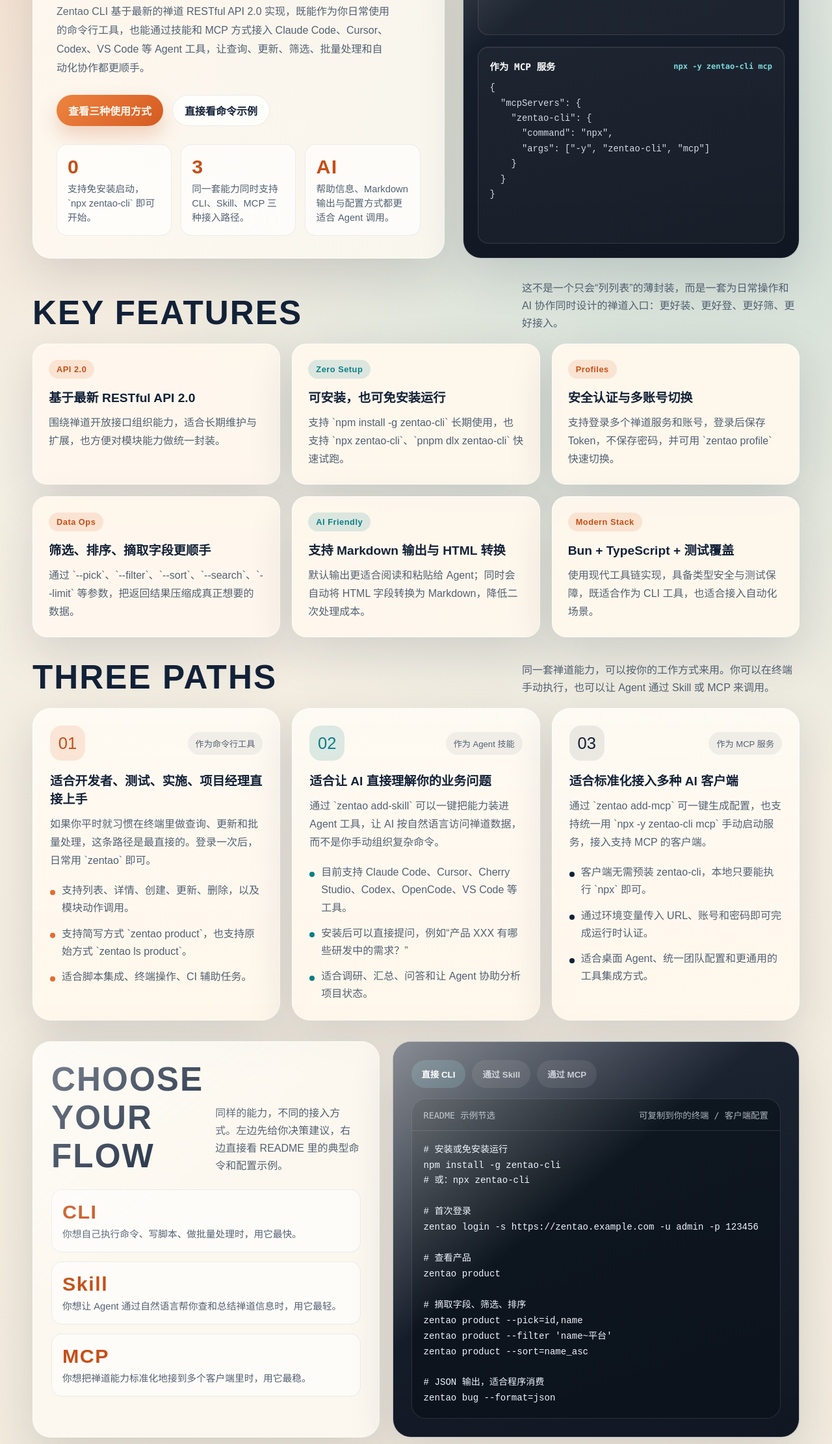
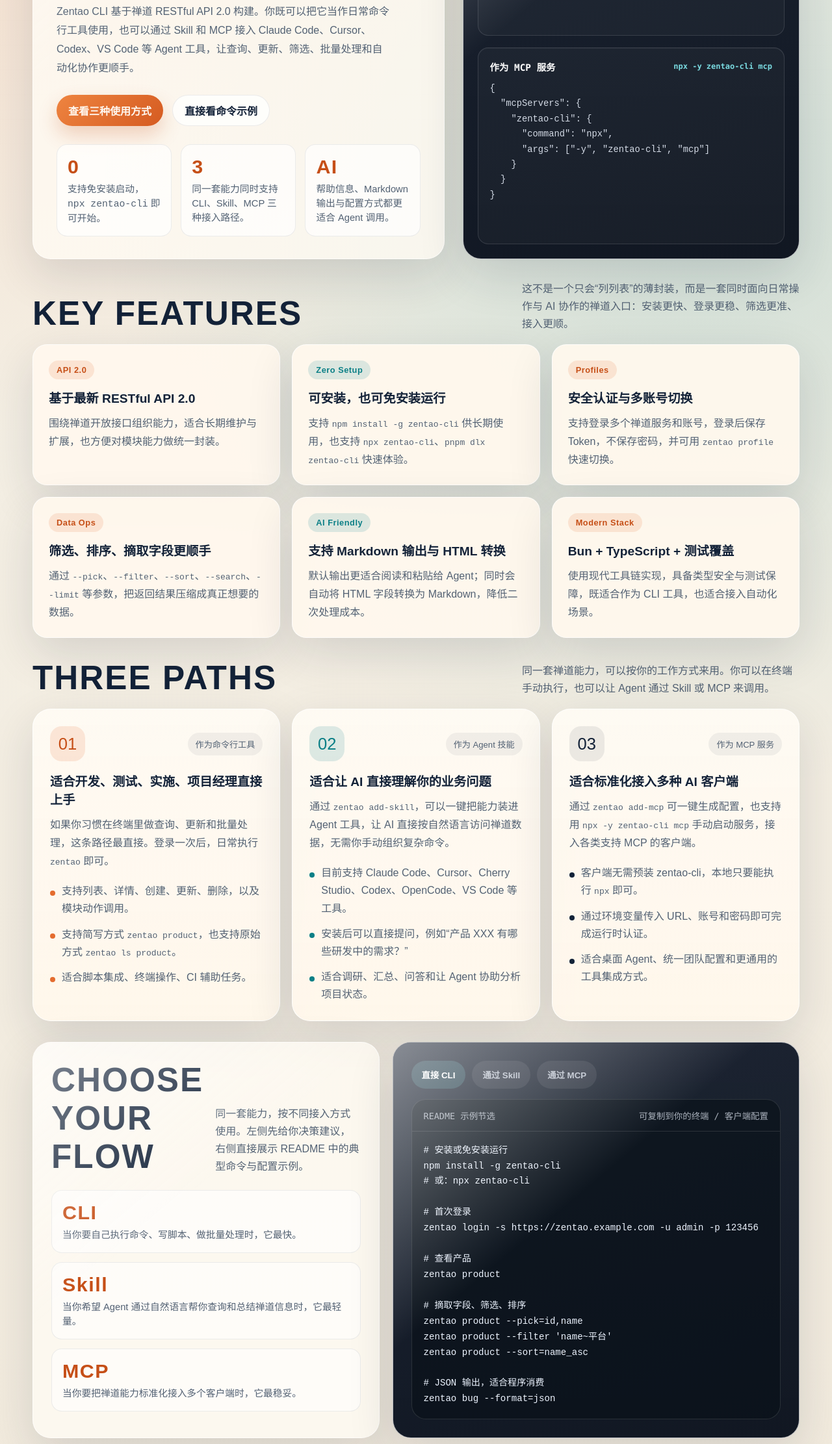
Before and after one commit to easysoft/zentao-cli, a website: page docs/index.html in a window 1280 px wide. Shown: the part 577-2800 px from the top of the page at 65% size. Drawn offline with Linux system fonts and the light colour scheme.

Commit message:
* update index.html.

```diff
--- a/docs/index.html
+++ b/docs/index.html
@@ -878,7 +878,7 @@
                 <span class="brand-mark">Z</span>
                 <span class="brand-copy">
                     <strong>Zentao CLI</strong>
-                    <span>终端可用，AI 可接，禅道可直达</span>
+                    <span>终端可用，AI 可接入，禅道可直达</span>
                 </span>
             </a>
             <nav class="nav" aria-label="页面导航">
@@ -904,8 +904,8 @@
                         把禅道能力带进终端，也带进 <strong>AI Agent 的工作流</strong>。
                     </div>
                     <p>
-                        Zentao CLI 基于最新的禅道 RESTful API 2.0 实现，既能作为你日常使用的命令行工具，也能通过技能和 MCP
-                        方式接入 Claude Code、Cursor、Codex、VS Code 等 Agent 工具，让查询、更新、筛选、批量处理和自动化协作都更顺手。
+                        Zentao CLI 基于禅道 RESTful API 2.0 构建。你既可以把它当作日常命令行工具使用，也可以通过 Skill 和 MCP
+                        接入 Claude Code、Cursor、Codex、VS Code 等 Agent 工具，让查询、更新、筛选、批量处理和自动化协作更顺手。
                     </p>
                     <div class="hero-actions">
                         <a class="button button-primary" href="#paths">查看三种使用方式</a>
@@ -914,7 +914,7 @@
                     <div class="hero-metrics">
                         <div class="metric">
                             <strong>0</strong>
-                            <span>支持免安装启动，`npx zentao-cli` 即可开始。</span>
+                            <span>支持免安装启动，<code>npx zentao-cli</code> 即可开始。</span>
                         </div>
                         <div class="metric">
                             <strong>3</strong>
@@ -939,7 +939,7 @@
                     <div class="terminal-body">
                         <div class="terminal-card">
                             <strong>
-                                直接命令行
+                                直接 CLI
                                 <span>Product / Story / Bug / Task</span>
                             </strong>
                             <pre>$ zentao login -s https://zentao.example.com -u admin -p ******
@@ -977,7 +977,7 @@
                 <div class="section-heading">
                     <h2>Key Features</h2>
                     <p>
-                        这不是一个只会“列列表”的薄封装，而是一套为日常操作和 AI 协作同时设计的禅道入口：更好装、更好登、更好筛、更好接入。
+                        这不是一个只会“列列表”的薄封装，而是一套同时面向日常操作与 AI 协作的禅道入口：安装更快、登录更稳、筛选更准、接入更顺。
                     </p>
                 </div>
                 <div class="feature-grid">
@@ -989,17 +989,17 @@
                     <article class="feature-card">
                         <span class="kicker">Zero Setup</span>
                         <h3>可安装，也可免安装运行</h3>
-                        <p>支持 `npm install -g zentao-cli` 长期使用，也支持 `npx zentao-cli`、`pnpm dlx zentao-cli` 快速试跑。</p>
+                        <p>支持 <code>npm install -g zentao-cli</code> 供长期使用，也支持 <code>npx zentao-cli</code>、<code>pnpm dlx zentao-cli</code> 快速体验。</p>
                     </article>
                     <article class="feature-card">
                         <span class="kicker">Profiles</span>
                         <h3>安全认证与多账号切换</h3>
-                        <p>支持登录多个禅道服务和账号，登录后保存 Token，不保存密码，并可用 `zentao profile` 快速切换。</p>
+                        <p>支持登录多个禅道服务和账号，登录后保存 Token，不保存密码，并可用 <code>zentao profile</code> 快速切换。</p>
                     </article>
                     <article class="feature-card">
                         <span class="kicker">Data Ops</span>
                         <h3>筛选、排序、摘取字段更顺手</h3>
-                        <p>通过 `--pick`、`--filter`、`--sort`、`--search`、`--limit` 等参数，把返回结果压缩成真正想要的数据。</p>
+                        <p>通过 <code>--pick</code>、<code>--filter</code>、<code>--sort</code>、<code>--search</code>、<code>--limit</code> 等参数，把返回结果压缩成真正想要的数据。</p>
                     </article>
                     <article class="feature-card">
                         <span class="kicker">AI Friendly</span>
@@ -1027,11 +1027,11 @@
                             <span class="path-badge">01</span>
                             <span class="path-label">作为命令行工具</span>
                         </div>
-                        <h3>适合开发者、测试、实施、项目经理直接上手</h3>
-                        <p>如果你平时就习惯在终端里做查询、更新和批量处理，这条路径是最直接的。登录一次后，日常用 `zentao` 即可。</p>
+                        <h3>适合开发、测试、实施、项目经理直接上手</h3>
+                        <p>如果你习惯在终端里做查询、更新和批量处理，这条路径最直接。登录一次后，日常执行 <code>zentao</code> 即可。</p>
                         <ul class="path-list">
                             <li>支持列表、详情、创建、更新、删除，以及模块动作调用。</li>
-                            <li>支持简写方式 `zentao product`，也支持原始方式 `zentao ls product`。</li>
+                            <li>支持简写方式 <code>zentao product</code>，也支持原始方式 <code>zentao ls product</code>。</li>
                             <li>适合脚本集成、终端操作、CI 辅助任务。</li>
                         </ul>
                     </article>
@@ -1041,7 +1041,7 @@
                             <span class="path-label">作为 Agent 技能</span>
                         </div>
                         <h3>适合让 AI 直接理解你的业务问题</h3>
-                        <p>通过 `zentao add-skill` 可以一键把能力装进 Agent 工具，让 AI 按自然语言访问禅道数据，而不是你手动组织复杂命令。</p>
+                        <p>通过 <code>zentao add-skill</code>，可以一键把能力装进 Agent 工具，让 AI 直接按自然语言访问禅道数据，无需你手动组织复杂命令。</p>
                         <ul class="path-list">
                             <li>目前支持 Claude Code、Cursor、Cherry Studio、Codex、OpenCode、VS Code 等工具。</li>
                             <li>安装后可以直接提问，例如“产品 XXX 有哪些研发中的需求？”</li>
@@ -1054,9 +1054,9 @@
                             <span class="path-label">作为 MCP 服务</span>
                         </div>
                         <h3>适合标准化接入多种 AI 客户端</h3>
-                        <p>通过 `zentao add-mcp` 可一键生成配置，也支持统一用 `npx -y zentao-cli mcp` 手动启动服务，接入支持 MCP 的客户端。</p>
+                        <p>通过 <code>zentao add-mcp</code> 可一键生成配置，也支持用 <code>npx -y zentao-cli mcp</code> 手动启动服务，接入各类支持 MCP 的客户端。</p>
                         <ul class="path-list">
-                            <li>客户端无需预装 zentao-cli，本地只要能执行 `npx` 即可。</li>
+                            <li>客户端无需预装 zentao-cli，本地只要能执行 <code>npx</code> 即可。</li>
                             <li>通过环境变量传入 URL、账号和密码即可完成运行时认证。</li>
                             <li>适合桌面 Agent、统一团队配置和更通用的工具集成方式。</li>
                         </ul>
@@ -1068,20 +1068,20 @@
                 <article class="panel experience-overview">
                     <div class="section-heading">
                         <h2>Choose Your Flow</h2>
-                        <p>同样的能力，不同的接入方式。左边先给你决策建议，右边直接看 README 里的典型命令和配置示例。</p>
+                        <p>同一套能力，按不同接入方式使用。左侧先给你决策建议，右侧直接展示 README 中的典型命令与配置示例。</p>
                     </div>
                     <div class="overview-stats">
                         <div class="metric">
                             <strong>CLI</strong>
-                            <span>你想自己执行命令、写脚本、做批量处理时，用它最快。</span>
+                            <span>当你要自己执行命令、写脚本、做批量处理时，它最快。</span>
                         </div>
                         <div class="metric">
                             <strong>Skill</strong>
-                            <span>你想让 Agent 通过自然语言帮你查和总结禅道信息时，用它最轻。</span>
+                            <span>当你希望 Agent 通过自然语言帮你查询和总结禅道信息时，它最轻量。</span>
                         </div>
                         <div class="metric">
                             <strong>MCP</strong>
-                            <span>你想把禅道能力标准化地接到多个客户端里时，用它最稳。</span>
+                            <span>当你要把禅道能力标准化接入多个客户端时，它最稳妥。</span>
                         </div>
                     </div>
                 </article>
@@ -1159,18 +1159,18 @@
             <section id="workflow">
                 <div class="section-heading">
                     <h2>Typical Workflow</h2>
-                    <p>不管你选择哪条路径，Zentao CLI 的核心节奏都很清晰：连接禅道、抽取数据、交给人或 Agent 消化、再把结果回写。</p>
+                        <p>不管你选择哪条路径，Zentao CLI 的核心流程都很清晰：连接禅道、抽取数据、交给人或 Agent 分析，再把结果回写。</p>
                 </div>
                 <div class="workflow-grid">
                     <article class="workflow-item">
                         <span class="workflow-step">01</span>
-                        <h3>登录与建档</h3>
-                        <p>首次运行可交互式登录，也支持命令参数或环境变量登录，且能保存多套账号配置。</p>
+                        <h3>登录与配置</h3>
+                        <p>首次运行支持交互式登录，也支持通过命令参数或环境变量登录，并可保存多套账号配置。</p>
                     </article>
                     <article class="workflow-item">
                         <span class="workflow-step">02</span>
                         <h3>查询与筛选</h3>
-                        <p>通过模块命令获取列表或详情，并用 `--pick`、`--filter`、`--sort` 压缩出有价值的信息。</p>
+                        <p>通过模块命令获取列表或详情，再用 <code>--pick</code>、<code>--filter</code>、<code>--sort</code> 聚焦出真正有价值的信息。</p>
                     </article>
                     <article class="workflow-item">
                         <span class="workflow-step">03</span>
@@ -1180,7 +1180,7 @@
                     <article class="workflow-item">
                         <span class="workflow-step">04</span>
                         <h3>更新与自动化</h3>
-                        <p>继续用创建、更新、删除、动作命令回写禅道，或借助 Skill / MCP 融入更长链路的自动化流程。</p>
+                        <p>再通过创建、更新、删除和动作命令回写禅道，或借助 Skill / MCP 接入更长链路的自动化流程。</p>
                     </article>
                 </div>
             </section>
@@ -1199,22 +1199,22 @@
                         <p>默认 Markdown 更适合人读，也更适合 Agent 复制、总结和继续生成结构化结论。</p>
                         <ul class="bullet-list">
                             <li>HTML 字段自动转 Markdown，减少清洗工作。</li>
-                            <li>支持 `json` 和 `raw`，方便程序链路处理。</li>
+                            <li>支持 <code>json</code> 和 <code>raw</code>，方便程序链路处理。</li>
                         </ul>
                     </article>
                     <article class="value-card">
                         <span class="value-index">Explicit Help</span>
                         <h3>帮助信息更完整，减少试错</h3>
-                        <p>Agent 不需要猜测命令结构，可以从帮助信息中稳定找到模块、参数和使用方式。</p>
+                        <p>Agent 不需要猜测命令结构，可以直接从帮助信息中稳定找到模块、参数与调用方式。</p>
                         <ul class="bullet-list">
-                            <li>支持 `zentao help` 与 `zentao &lt;module&gt; help`。</li>
+                            <li>支持 <code>zentao help</code> 与 <code>zentao &lt;module&gt; help</code>。</li>
                             <li>同时支持简写和原始调用方式，兼顾人和工具。</li>
                         </ul>
                     </article>
                     <article class="value-card">
                         <span class="value-index">One-Click Install</span>
                         <h3>接入 Agent 的门槛足够低</h3>
-                        <p>通过 `add-skill` 与 `add-mcp` 把繁琐配置压缩成可执行命令，让个人和团队都更容易落地。</p>
+                        <p>通过 <code>add-skill</code> 与 <code>add-mcp</code>，把繁琐配置压缩成可执行命令，让个人和团队都能更快落地。</p>
                         <ul class="bullet-list">
                             <li>支持多个常见 Agent 平台。</li>
                             <li>可从零开始完成安装、登录与接入。</li>
@@ -1223,7 +1223,7 @@
                     <article class="value-card">
                         <span class="value-index">Composable</span>
                         <h3>适合被放进更长的自动化链路</h3>
-                        <p>CLI、Skill、MCP 三种模式共享同一能力底座，既适合手工使用，也适合持续接入自动化任务。</p>
+                        <p>CLI、Skill、MCP 三种模式共享同一能力底座，既适合手工操作，也适合持续接入自动化任务。</p>
                         <ul class="bullet-list">
                             <li>本地终端、桌面客户端、开发工具都能接入。</li>
                             <li>既能查，也能改，适合闭环工作流。</li>
@@ -1237,11 +1237,11 @@
                     <div>
                         <div class="section-heading">
                             <h2>Start Fast</h2>
-                            <p>如果你想先把它跑起来，再决定要不要接给 Agent，这条命令已经足够开始。</p>
+                            <p>如果你想先把它跑起来，再决定是否接入 Agent，这组命令已经足够开始。</p>
                         </div>
                         <p>
-                            长期使用建议全局安装；只想快速试一下，则直接用 `npx`。后续如果你希望让 Agent 代劳，再继续执行
-                            `zentao add-skill` 或 `zentao add-mcp` 即可。
+                            长期使用建议全局安装；如果只想快速体验，直接用 <code>npx</code> 即可。后续如果你希望让 Agent 代劳，再继续执行
+                            <code>zentao add-skill</code> 或 <code>zentao add-mcp</code> 即可。
                         </p>
                     </div>
                     <div class="command-block">
```
